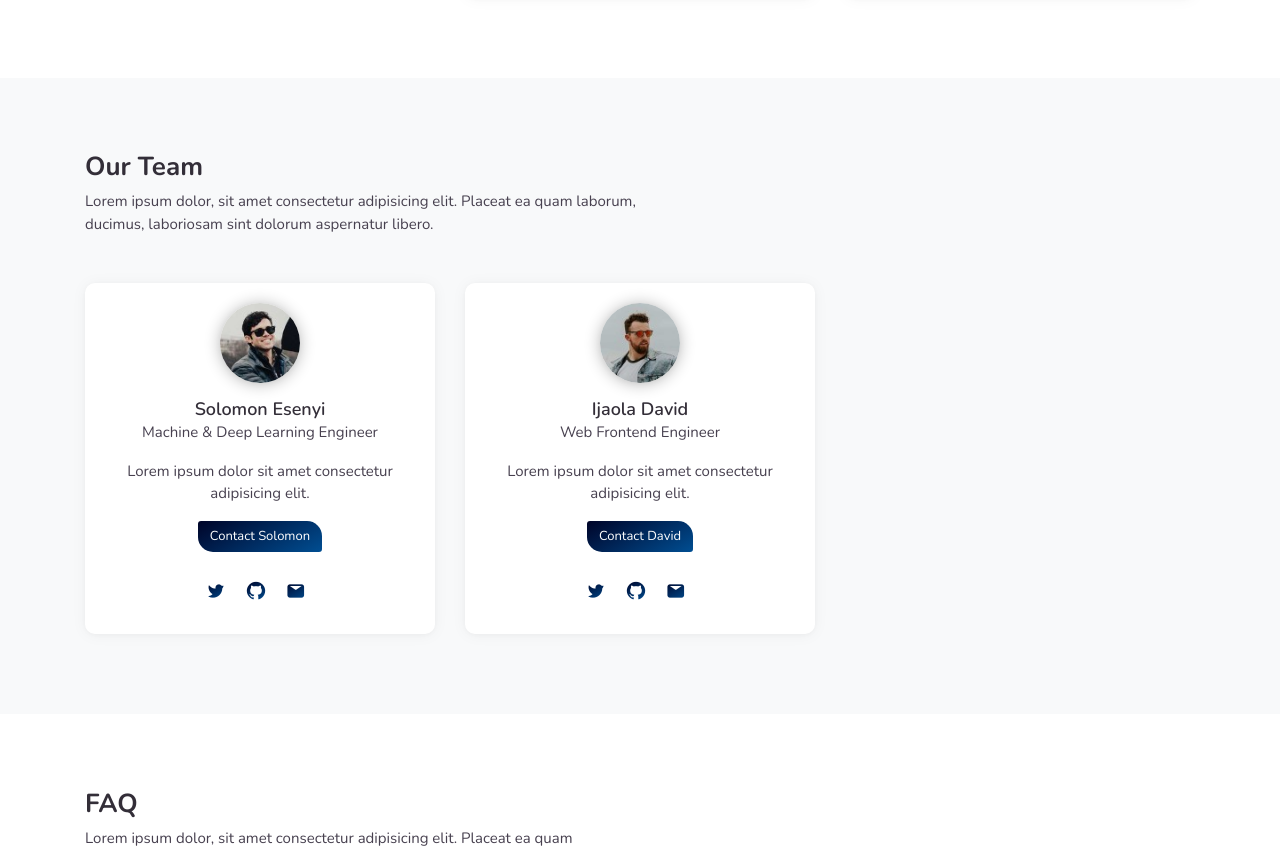
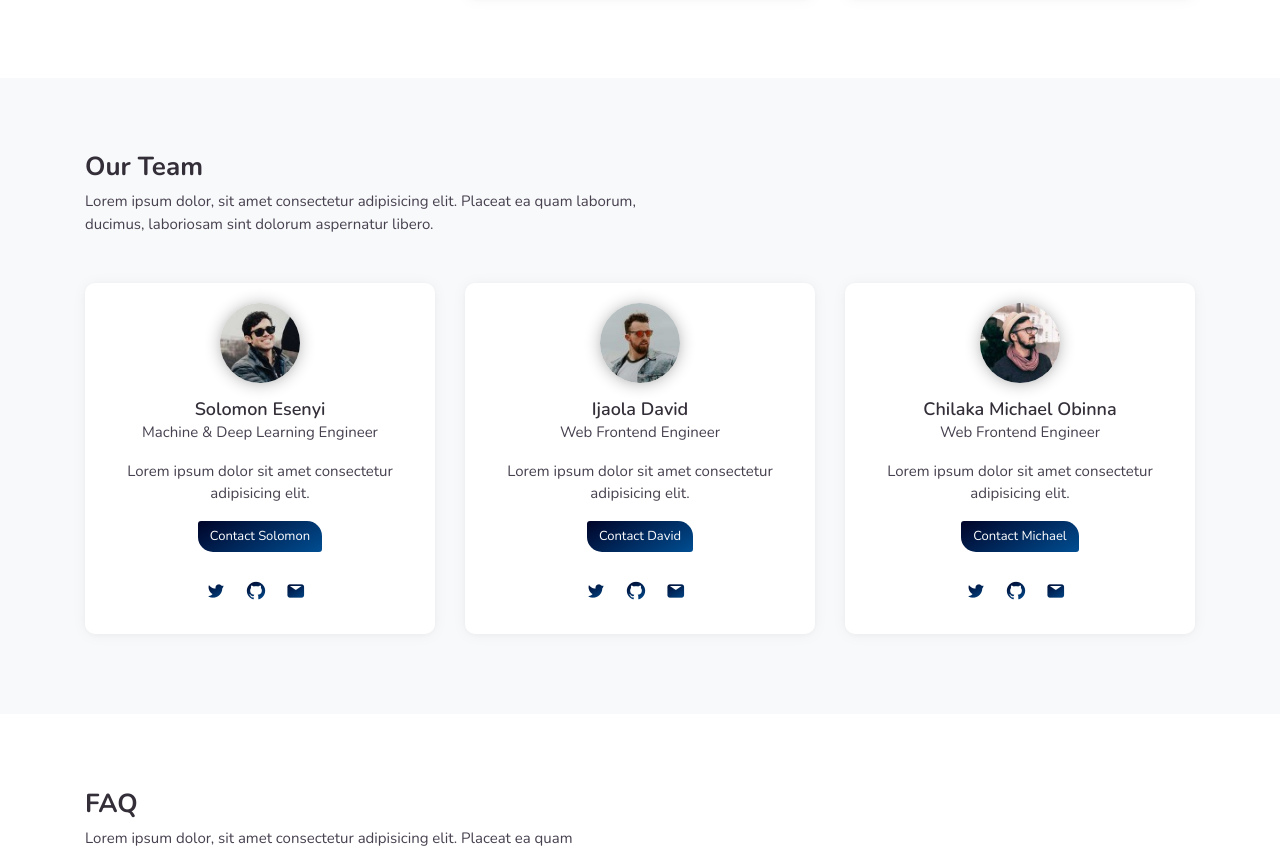
Before and after one commit to LordGhostX/naijahacks2019-team-x, a Flask app: page / in a window 1280 px wide. Shown: the part 2818-3669 px from the top of the page. Run offline with Flask 2, Linux system fonts and the light colour scheme; some libraries are stand-ins or nearby versions.

Commit message:
updated team

```diff
--- a/API/templates/index.html
+++ b/API/templates/index.html
@@ -650,6 +650,42 @@
                 </div>
               </div>
               <!-- end of col -->
+			  <div class="col-md-6 col-lg-4 col-sm-6 mb-lg-0 mb-4" data-aos="fade-right">
+                <div class="card card-profile-1">
+                  <div class="card-body text-center">
+                    <div class="avatar box-shadow-2 mb-3">
+                      <img alt="" src="{{ url_for('static', filename = 'images/landing/faces/15.jpg') }}" />
+                    </div>
+                    <h5 class="font-weight-medium card-title m-0">
+                      Chilaka Michael Obinna
+                    </h5>
+                    <p class="mt-0">
+                      Web Frontend Engineer
+                    </p>
+                    <p>
+                      Lorem ipsum dolor sit amet consectetur adipisicing elit.
+                    </p>
+                    <button class="btn half-button btn-gradient">
+                      Contact Michael
+                    </button>
+                    <div class="card-socials-simple mt-4">
+                      <a class="text-20 mr-2" href="#">
+                        <i class="eva eva-twitter">
+                        </i>
+                      </a>
+                      <a class="text-20 mr-2" href="https://github.com/siccoo">
+                        <i class="eva eva-github">
+                        </i>
+                      </a>
+                      <a class="text-20 mr-2" href="mailto:chilakamichael001@gmail.com">
+                        <i class="eva eva-email">
+                        </i>
+                      </a>
+                    </div>
+                  </div>
+                </div>
+              </div>
+              <!-- end of col -->
             </div>
           </div>
         </section>
```
Also changed, not shown: README.md.
